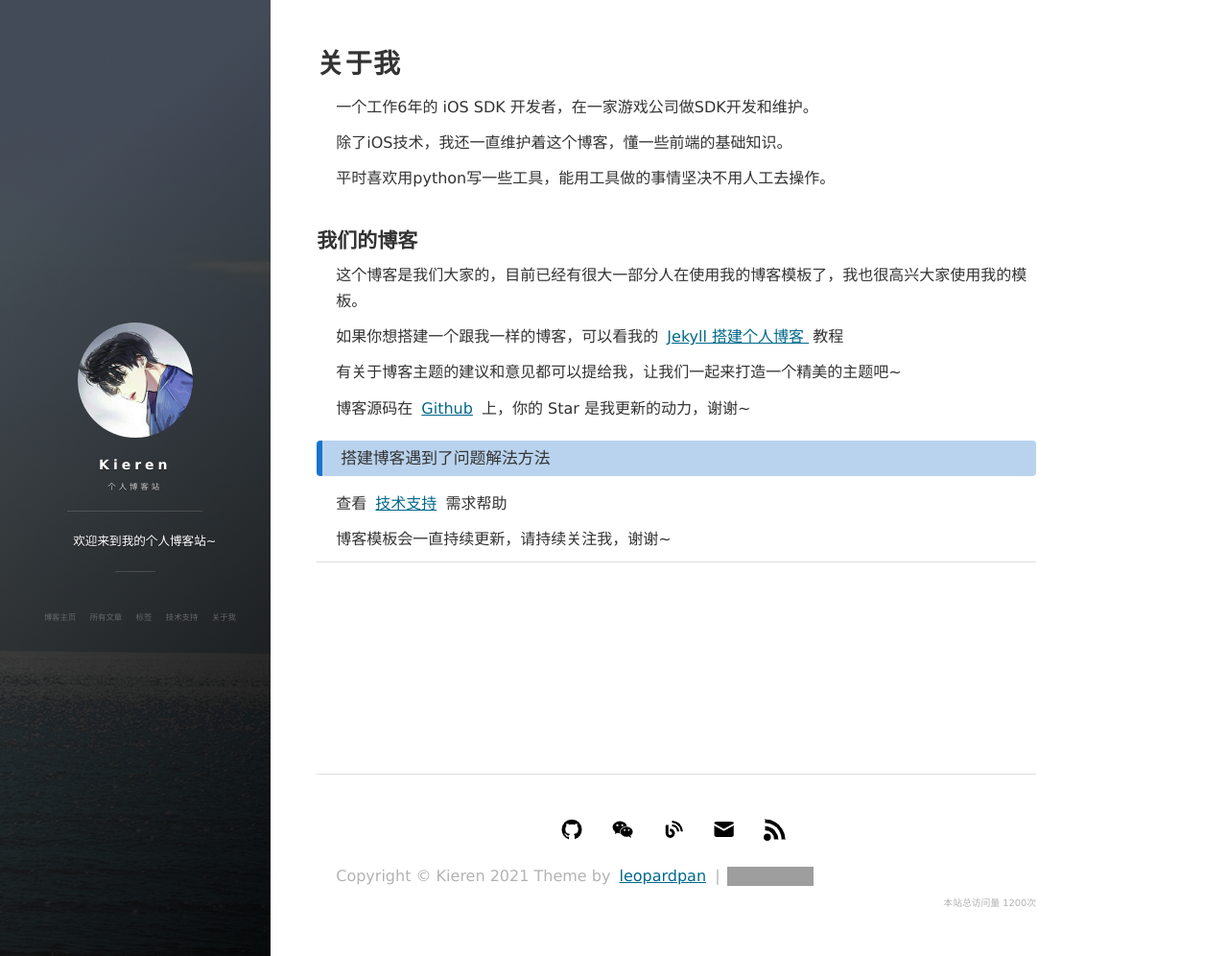
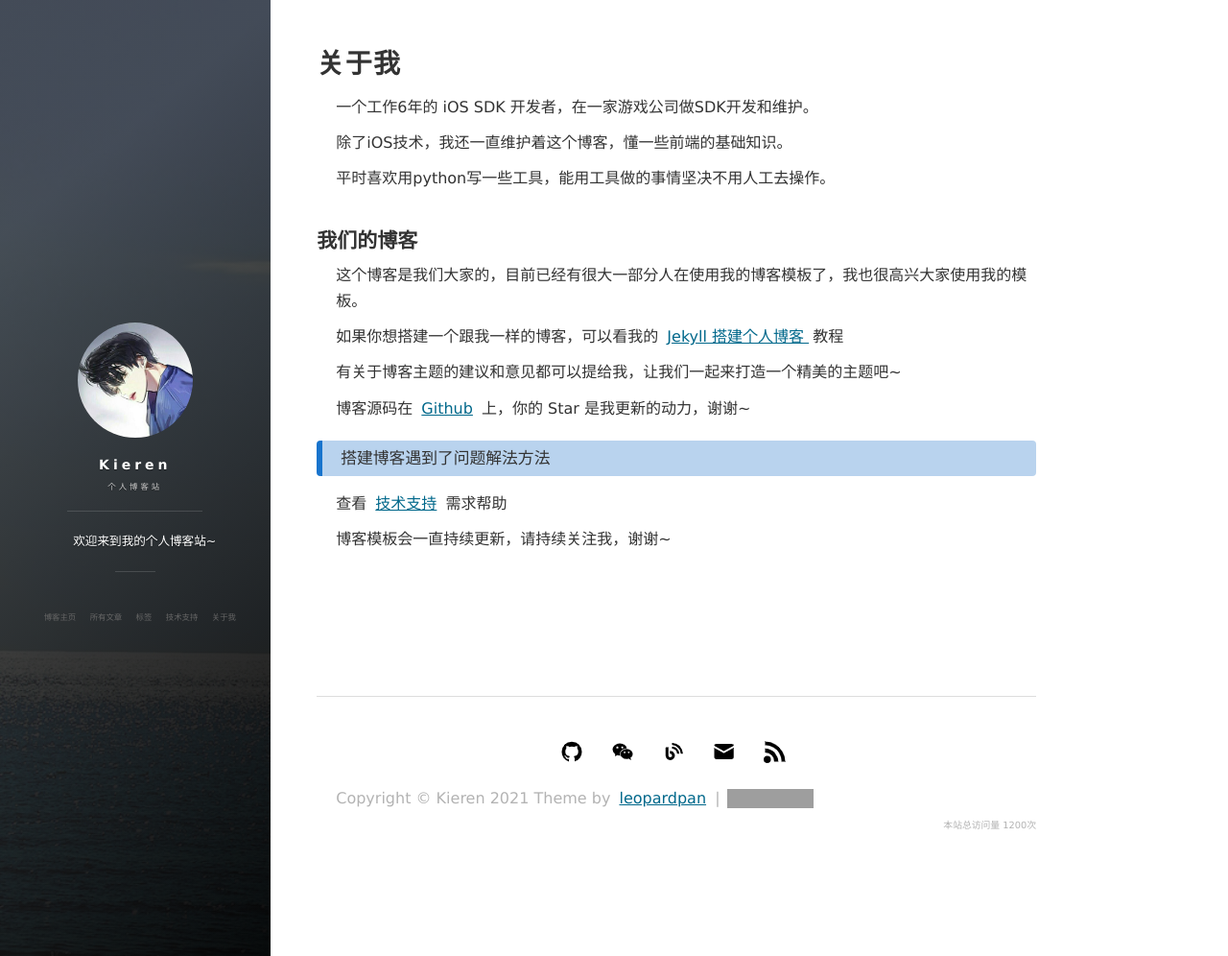
Before and after one commit to Little-Five/Little-Five.github.io, a Jekyll site: the page built from about.md, in a window 1280 px wide and 996 px high. Shown: the whole window at 96% size. Built offline with Jekyll 4.4.1, drawn with Linux system fonts in a browser that asks for light colours; nearby versions of some CDN libraries; comment, search, counter and statistics services are not loaded; grey boxes are pictures that could not be loaded.

```diff
--- a/css/main.css
+++ b/css/main.css
@@ -413,7 +413,7 @@ img::-moz-selection {
   .footer {
     display: block;
     padding: 2em 0 0 0;
-    margin-top: 100px;
+    margin-top: 150px;
     border-top: 1px solid #DDDDDD;
     font-size: .7em;
     color: #b3b3b3; }
@@ -452,8 +452,9 @@ img::-moz-selection {
     display: none !important; }
 
   .post-comments {
-    border-top: 1px solid #DDDDDD;
-    padding: 60px 0; }
+    /* border-top: 1px solid #DDDDDD;
+    padding: 60px 0;  */
+  }
 
   .post-meta {
     margin: 0;
```
Also changed, not shown: images/payimg/alipayimg.jpg, images/payimg/weipayimg.jpg.
